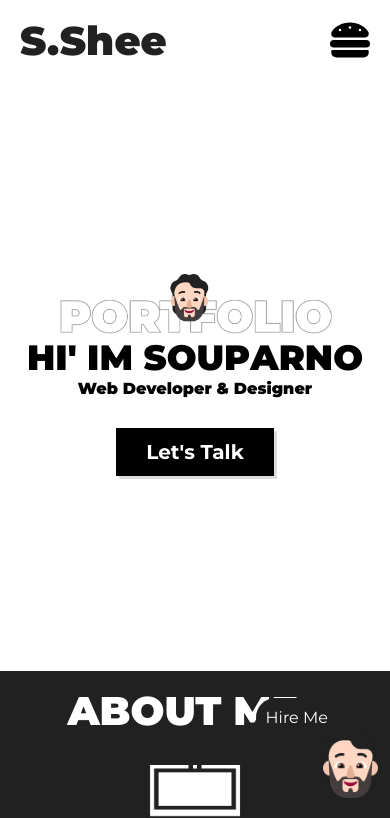
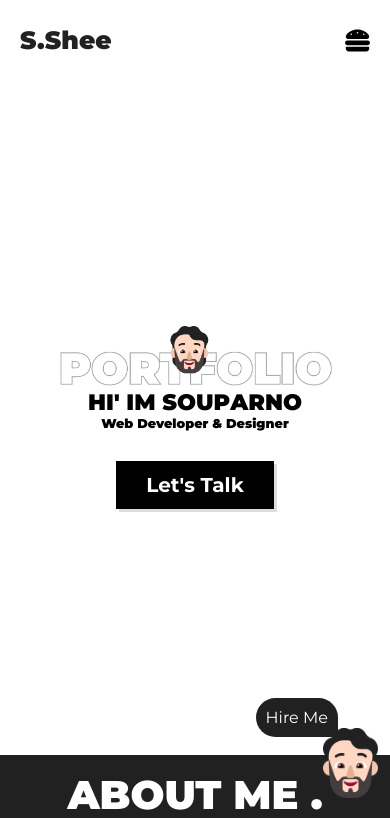
Before and after one commit to SouparnoShee/portfolio2025, a React (Vite) app: page / in a window 390 px wide. Shown: the top 818 px of the page. Built offline with nearby package versions, Linux system fonts and the light colour scheme.

Commit message:
changes again

```diff
--- a/src/components/animations/titleanimation/styles.scss
+++ b/src/components/animations/titleanimation/styles.scss
@@ -11,8 +11,8 @@
   @media (max-width: 500px) {
     font-size: 2.2em;
   }
-  @media (max-width: 350px) {
-    font-size: 1.8em;
+  @media (max-width: 450px) {
+    font-size: 1.4em;
   }
   &:hover {
     animation: animated 0.6s;
--- a/src/components/header/styles.scss
+++ b/src/components/header/styles.scss
@@ -19,6 +19,9 @@
     font-size: 40px;
     text-decoration: none;
     color: #212121;
+    @media (max-width: 500px) {
+      font-size: 25px;
+    }
   }
 
   .ham-ico {
@@ -27,6 +30,9 @@
     cursor: pointer;
     @media (max-width: 768px) {
       display: block;
+    }
+    @media (max-width: 500px) {
+      font-size: 25px;
     }
   }
 
--- a/src/screens/hireme/styles.scss
+++ b/src/screens/hireme/styles.scss
@@ -106,6 +106,9 @@
           color: #fff;
           box-shadow: none;
           padding: 10px;
+          @media (max-width: 400px) {
+            padding: 8px;
+          }
         }
       }
     }
--- a/src/screens/home/styles.scss
+++ b/src/screens/home/styles.scss
@@ -7,7 +7,7 @@
     flex-direction: column;
     position: relative;
     @media (max-width: 500px) {
-      min-height: 70vh;
+      min-height: 80vh;
     }
     .hero-img {
       width: 70%;
@@ -21,7 +21,7 @@
         font-size: 1.5em;
       }
       @media (max-width: 500px) {
-        font-size: 1em;
+        font-size: 0.8em;
       }
     }
     .hero-button {
```
